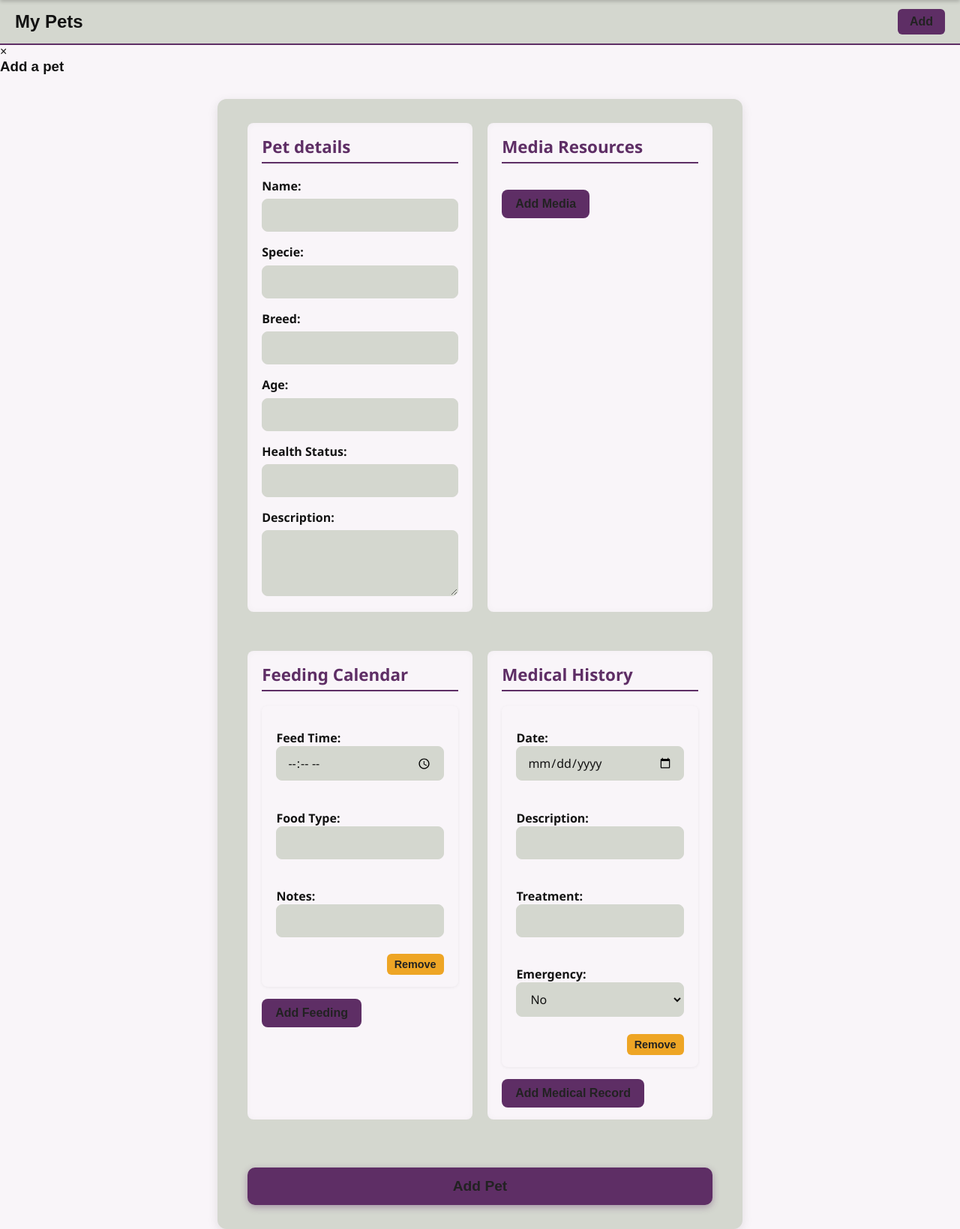
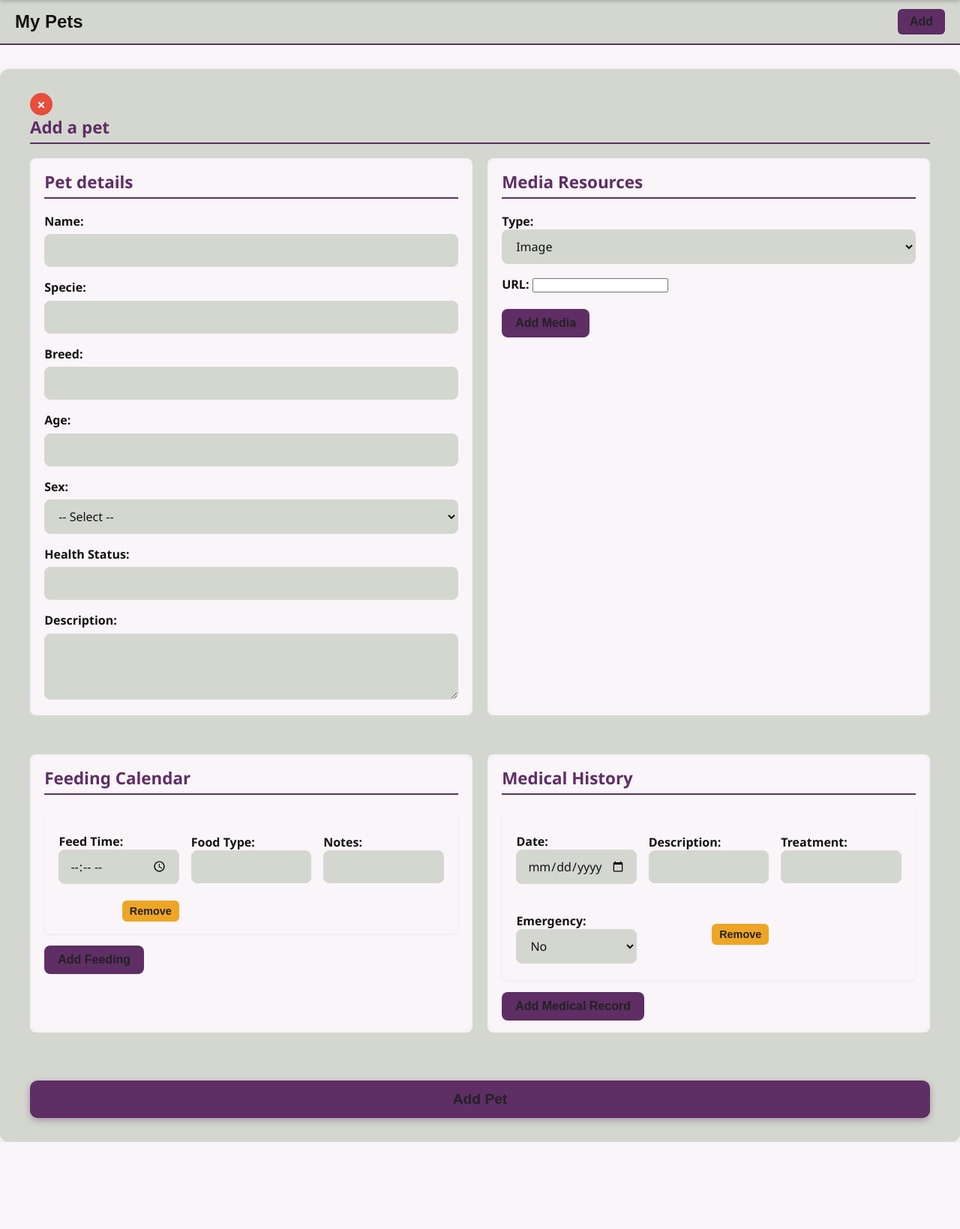
Before and after one commit to alexandranepotu/PoW-Project, a PHP site: page /views/mypets.html in a window 1280 px wide. Shown: the part 60-1699 px from the top of the page at 75% size. After the commit the page ends 1583 px from the top, so only its background shows below. Run offline with PHP 8.4, Linux system fonts and the light colour scheme.

Commit message:
modificari my pets page

```diff
--- a/frontend/assets/mypets.css
+++ b/frontend/assets/mypets.css
@@ -168,6 +168,26 @@ header nav a:hover {
   background-color: var(--accent-color);
 }
 
+.close-btn {
+  display: flex;
+  align-items: center;
+  justify-content: center;
+  width: 30px;
+  height: 30px;
+  background-color: #e74c3c;
+  color: white;
+  border-radius: 50%;
+  font-size: 20px;
+  font-weight: bold;
+  cursor: pointer;
+  border: none;
+  transition: background-color 0.3s;
+}
+
+.close-btn:hover {
+  background-color: #c0392b;
+}
+
 /* Layout container for form sections */
 .form-sections {
   display: flex;
@@ -186,7 +206,7 @@ header nav a:hover {
   box-shadow: 0 2px 5px rgba(0, 0, 0, 0.1);
 }
 form#addPetForm {
-  max-width: 700px;
+  max-width: 1500px;
   margin: 2rem auto;
   background-color: var(--bg-secondary);
   padding: 2rem 2.5rem;
--- a/frontend/js/mypets.js
+++ b/frontend/js/mypets.js
@@ -11,24 +11,24 @@ const btnAddMedia = document.getElementById('btnAddMedia');
 const btnAddFeeding = document.getElementById('btnAddFeeding');
 const btnAddMedical = document.getElementById('btnAddMedical');
 
-// Deschide modal la click pe Add
+// Deschide ->click pe Add
 addBtn.addEventListener('click', () => {
   modal.style.display = 'flex';
 });
 
-// Închide modal la X
+// inchide la click x
 closeBtn.addEventListener('click', () => {
   modal.style.display = 'none';
 });
 
-// Închide modal dacă dai click în afara conținutului
+// inchide la click in afara modalului
 window.addEventListener('click', (e) => {
   if (e.target === modal) {
     modal.style.display = 'none';
   }
 });
 
-// Funcție comună pentru creare buton Remove
+//fct comuna-> creare buton Remove
 function createRemoveBtn() {
   const btn = document.createElement('button');
   btn.type = 'button';
@@ -40,7 +40,7 @@ function createRemoveBtn() {
   return btn;
 }
 
-// Adaugă media entry
+// media entry
 btnAddMedia.addEventListener('click', () => {
   const div = document.createElement('div');
   div.className = 'media-entry';
@@ -62,7 +62,7 @@ btnAddMedia.addEventListener('click', () => {
   mediaList.appendChild(div);
 });
 
-// Adaugă feeding entry
+//feeding entry
 btnAddFeeding.addEventListener('click', () => {
   const div = document.createElement('div');
   div.className = 'feeding-entry';
@@ -98,7 +98,7 @@ btnAddFeeding.addEventListener('click', () => {
   feedingList.appendChild(div);
 });
 
-// Adaugă medical record entry
+//medical record entry
 btnAddMedical.addEventListener('click', () => {
   const div = document.createElement('div');
   div.className = 'medical-entry';
@@ -160,12 +160,12 @@ form.addEventListener('submit', (e) => {
     age: form.age.value,
     healthStatus: form.healthStatus.value.trim(),
     description: form.description.value.trim(),
-    media: [],       // aici poți aduna media info
-    feedings: [],    // aici poți aduna feedings info
-    medical: []      // aici poți aduna medical records info
+    media: [],       // aduna media info
+    feedings: [],    // aduna feedings info
+    medical: []      // aduna medical records info
   };
 
-  // Exemplu simplificat de colectare media descriptions (nu fișierele, care trebuie tratate diferit)
+  // Exemplu simplificat de colectare media descriptions
   const mediaDescs = form.querySelectorAll('input[name="mediaDescriptions[]"]');
   mediaDescs.forEach(input => {
     petData.media.push({ description: input.value });
@@ -197,8 +197,8 @@ form.addEventListener('submit', (e) => {
     });
   }
 
-  console.log('Animal adăugat:', petData);
-  alert(`Ai adăugat un nou animal: ${petData.name} (${petData.species})`);
+  console.log('Pet added:', petData);
+  alert(`You added a new pet: ${petData.name} (${petData.species})`);
 
   form.reset();
   mediaList.innerHTML = '';
--- a/frontend/views/mypets.html
+++ b/frontend/views/mypets.html
@@ -35,10 +35,11 @@
   </section>
   <div id="addPetModal" class="modal">
   <div class="modal-content">
+
+
+<form id="addPetForm">
     <span class="close-btn">&times;</span>
-
     <h3>Add a pet</h3>
-<form id="addPetForm">
     <div class="form-sections">
   <!-- basics -->
   <section>
@@ -55,6 +56,13 @@
     <label for="age">Age:</label>
     <input type="number" id="age" name="age" min="0" />
 
+    <label for="sex">Sex:</label>
+    <select id="sex" name="sex">
+        <option value="">-- Select --</option>
+        <option value="female">Female</option>
+        <option value="male">Male</option>
+    </select>
+
     <label for="healthStatus">Health Status:</label>
     <input type="text" id="healthStatus" name="healthStatus" />
 
@@ -67,6 +75,14 @@
     <h3>Media Resources</h3>
     <div id="mediaResourcesList">
       <!-- media inputs -->
+         <label>Type:
+        <select name="mediaType[]">
+        <option value="image">Image</option>
+        <option value="video">Video</option>
+        </select>
+          <label>URL:
+    <input type="url" name="mediaUrl[]" required />
+  </label>
     </div>
     <button type="button" id="btnAddMedia">Add Media</button>
   </section>
```
